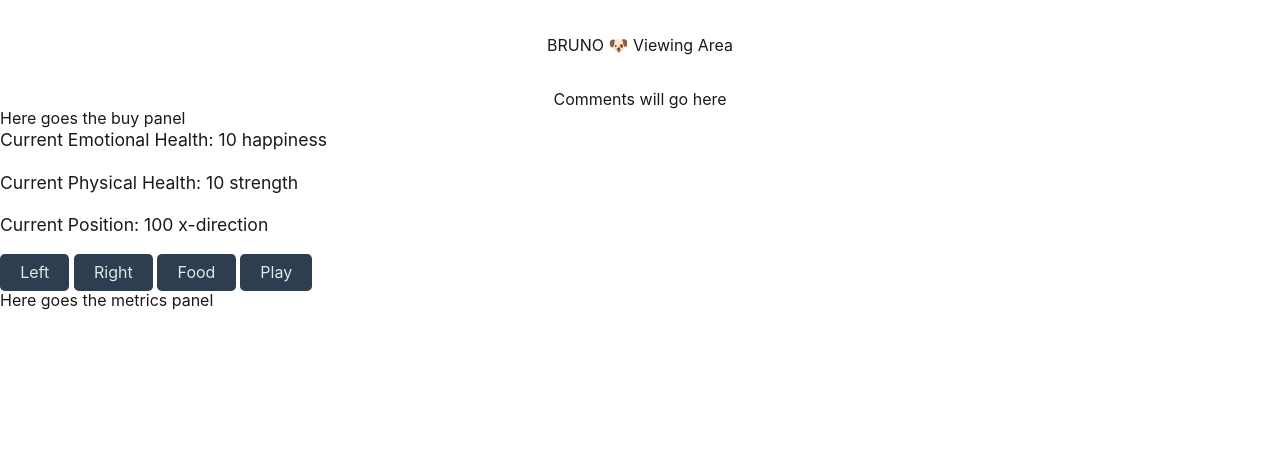
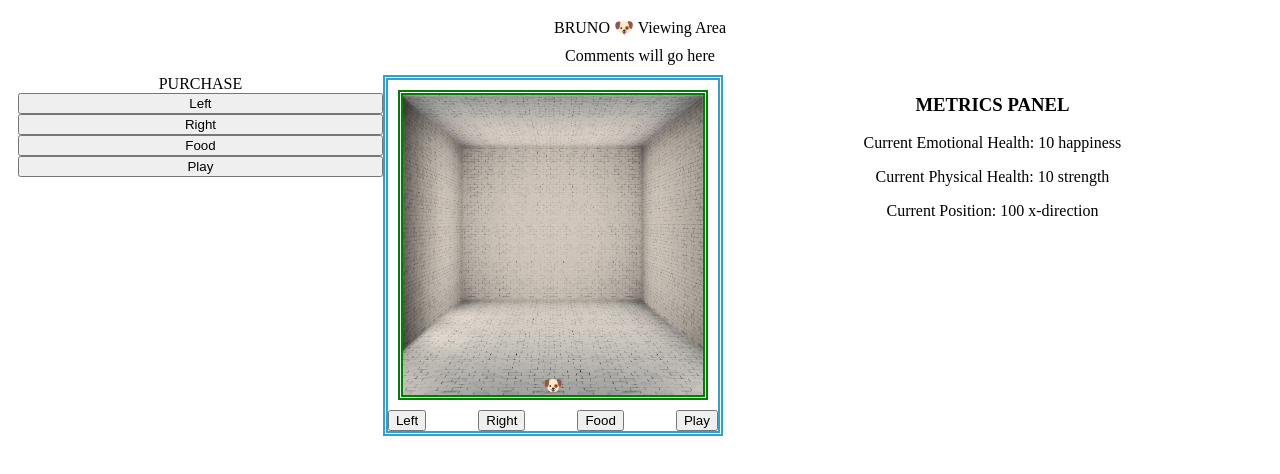
Before and after one commit to matthewbarnes1/codePal, a React (Vite) app in the folder client/: page / in a window 1280 px wide. Shown: the top 474 px of the page. Built offline with nearby package versions, Linux system fonts and the light colour scheme.

Commit message:
ADDED dashboard and updated viewing area

```diff
--- a/client/index.html
+++ b/client/index.html
@@ -5,8 +5,7 @@
     <link rel="icon" type="image/svg+xml" href="/vite.svg" />
     <meta name="viewport" content="width=device-width, initial-scale=1.0" />
     <title>codePals - your friend, virtually!</title>
-    <link href="https://fonts.googleapis.com/css2?family=Rubik+Mono+One&family=Rubik:ital,wght@0,400;1,300&display=swap"
-    rel="stylesheet">
+
   </head>
   <body>
     <div id="root"></div>
--- a/client/src/app.css
+++ b/client/src/app.css
@@ -1,6 +1,9 @@
+main {
+  text-align: center;
+}
 .cp-dashboard {
   display: flex;
-  flex-flow: column nowarp;
+flex-direction: column;
   padding: 10px;
 
 }
@@ -8,7 +11,6 @@
 .cp-dashboard-alert {
 
   text-align: center;
-  flex: 1 1 auto;
   margin: 10px;
 
 }
@@ -16,6 +18,43 @@
 .cp-viewing-area {
 
   display: flex;
-  flex-flow: row wrap;
+flex-direction: row;
+}
+
+.cp-viewing-area-left {
+  flex: 1 1 auto;
+display: flex;
+flex-direction: column;
+}
+
+.cp-viewing-area-center {
+border: thick double #32a1ce;
+  display: flex;
+flex-direction: column;
 
 }
+
+.cp-viewing-area-codePal {
+  width: 300px;
+  height: 300px;
+  border: thick double green;
+  margin: 10px;
+  display: flex;
+  flex-direction: row;
+  justify-content: center;
+  align-items: end;
+  background-image: url("./assets/bg-white-brick.jpeg");
+  background-repeat: no-repeat;
+  /* background-attachment: fixed; */
+  background-position: center;
+  background-size: 300px 300px;
+
+  }
+
+.cp-viewing-area-controls {
+  display: flex;
+  justify-content: space-between;
+}
+.cp-viewing-area-right {
+  flex: 1 1 auto;
+}
--- a/client/src/components/ViewComponent.jsx
+++ b/client/src/components/ViewComponent.jsx
@@ -29,12 +29,13 @@ function ViewCodePal() {
     setPosition(position - 1);
   };
 
-  // Handler for decreasing the temp by 1
+  // Handler for right by 1
   const moveRight = () => {
     setPosition(position + 1);
   };
 
-  // Handler for decreasing the temp by 1
+  // Handler for feeding food/treat
+  // TODO pass food to check foodType
   const feedFood = () => {
     // use currentFood.eH for emotional
     // use currentFood.pH for emotional
@@ -42,6 +43,8 @@ function ViewCodePal() {
     setPhysical(physical + 1);
   };
 
+  // Handler for playing with
+  //TODO pass toy to check toyType
   const playToy = () => {
     setEmotional(emotional + 1);
     setPhysical(physical + 2);
@@ -50,18 +53,17 @@ function ViewCodePal() {
   return (
     <main>
       <div className="cp-dashboard">
-        <div className="p-5 m-2 text-center">
+        <div className="">
           {codePalName} {codePalAvatar} Viewing Area
         </div>
+
         <div className="text-center cp-dashboard-alert">
           Comments will go here
         </div>
+
         <div className="cp-viewing-area">
-          <div className="cp-viewing-area-left">Here goes the buy panel</div>
-          <div className="cp-viewing-area-center">
-            <p className="">Current Emotional Health: {emotional} happiness</p>
-            <p className="">Current Physical Health: {physical} strength</p>
-            <p className="">Current Position: {position} x-direction</p>
+          <div className="cp-viewing-area-left">
+            PURCHASE
             <button
               type="button"
               className="btn btn-primary"
@@ -87,8 +89,45 @@ function ViewCodePal() {
               Play
             </button>{" "}
           </div>
+
+          <div className="cp-viewing-area-center">
+            <div className="cp-viewing-area-codePal">{codePalAvatar}</div>
+            <div className="cp-viewing-area-controls">
+              <button
+                type="button"
+                className="btn btn-primary"
+                onClick={moveLeft}
+              >
+                Left
+              </button>{" "}
+              <button
+                type="button"
+                className="btn btn-primary"
+                onClick={moveRight}
+              >
+                Right
+              </button>{" "}
+              <button
+                type="button"
+                className="btn btn-primary"
+                onClick={feedFood}
+              >
+                Food
+              </button>{" "}
+              <button
+                type="button"
+                className="btn btn-primary"
+                onClick={playToy}
+              >
+                Play
+              </button>{" "}
+            </div>
+          </div>
           <div className="cp-viewing-area-right">
-            Here goes the metrics panel
+            <h3>METRICS PANEL</h3>
+            <p className="">Current Emotional Health: {emotional} happiness</p>
+            <p className="">Current Physical Health: {physical} strength</p>
+            <p className="">Current Position: {position} x-direction</p>
           </div>
         </div>
       </div>
```
Also changed, not shown: client/src/main.jsx (+4 -6 lines), client/src/assets/bg-white-brick.jpeg (added).
